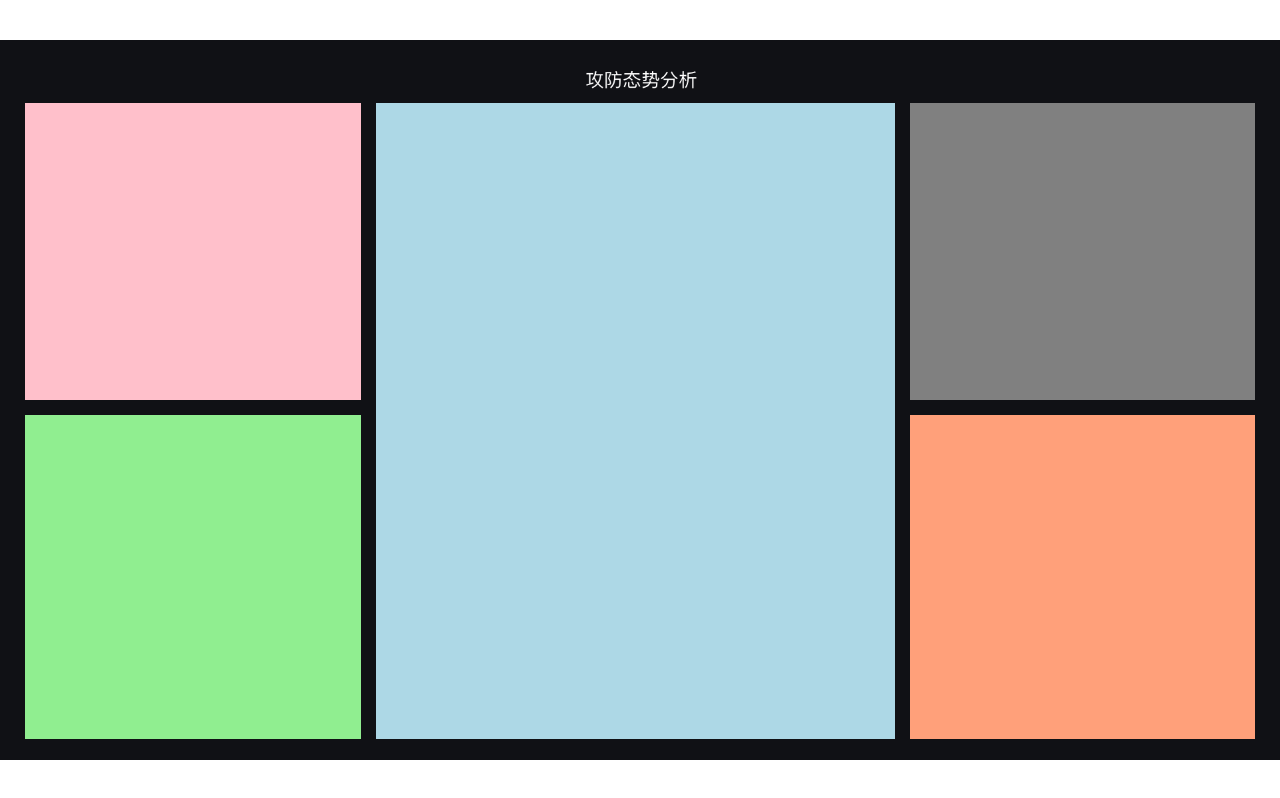
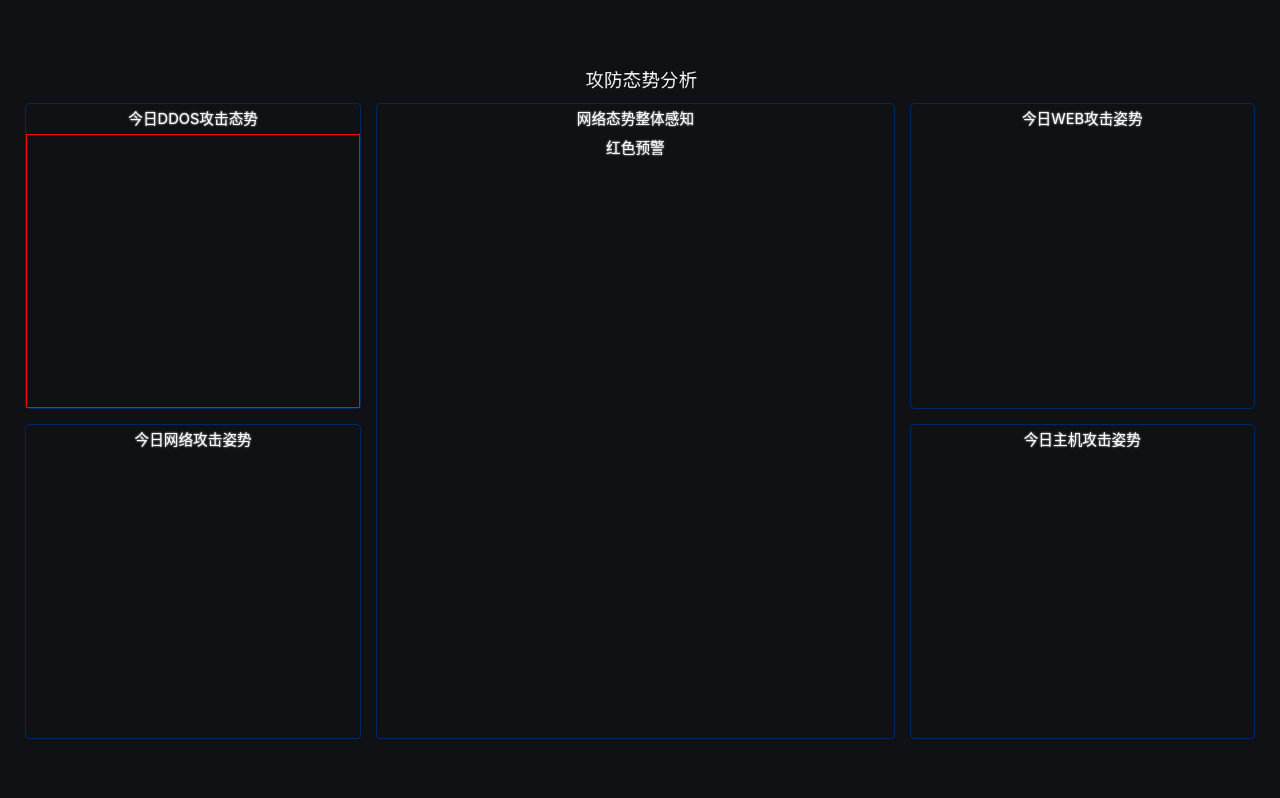
Before and after one commit to Yand-hi/react-echarts, a React (Vite) app: page /#/ in a window 1280 px wide. Built offline with nearby package versions, Linux system fonts and the light colour scheme.

Commit message:
ddos section

```diff
--- a/index.html
+++ b/index.html
@@ -6,6 +6,7 @@
   <meta name="viewport"
     content="width=device-width,initial-scale=1,minimum-scale=1,maximum-scale=1,user-scalable=no,viewport-fit=cover">
   <title>react-echarts</title>
+  <script src="//at.alicdn.com/t/font_3170028_87c4564eozi.js"></script>
   <script>
     const clientWidth = document.documentElement.clientWidth
     const clientHeight = document.documentElement.clientHeight
--- a/src/pages/home.scss
+++ b/src/pages/home.scss
@@ -4,6 +4,7 @@
   flex: 1;
   display: flex;
   flex-direction: column;
+  color: #ffffff;
 
   > header {
     height: px(95);
@@ -21,29 +22,57 @@
     grid-column-gap: 15px;
     grid-row-gap: 15px;
 
+    > section {
+      border: 1px solid #002866;
+      border-radius: 4px;
+      text-align: center;
+
+      h2 {
+        flex-shrink: 0;
+        font-size: px(22);
+        line-height: px(24);
+        padding: px(10) px(28);
+        text-shadow: 0 0 px(3) #ffffff;
+      }
+    }
+
     > .section1 {
       grid-area: box1;
-      background: pink;
     }
 
     > .section2 {
       grid-area: box2;
-      background: lightblue;
     }
 
     > .section3 {
       grid-area: box3;
-      background: grey;
     }
 
     > .section4 {
       grid-area: box4;
-      background: lightgreen;
     }
 
     > .section5 {
       grid-area: box5;
-      background: lightsalmon;
+    }
+
+    .ddos {
+      height: px(456);
+      display: flex;
+      flex-direction: column;
+
+      .chart {
+        flex: 1;
+        border: 1px solid red;
+      }
+    }
+
+    .ddos .web {
+      height: px(456);
+    }
+
+    .net .host {
+      height: px(498);
     }
   }
 }
--- a/src/pages/home.tsx
+++ b/src/pages/home.tsx
@@ -7,11 +7,35 @@ export const Home = () => {
     <div className='home'>
       <header style={{backgroundImage: `url(${header})`}}/>
       <main>
-        <section className="section1"></section>
-        <section className="section2"></section>
-        <section className="section3"></section>
-        <section className="section4"></section>
-        <section className="section5"></section>
+        <section className="section1">
+          <div className="ddos">
+            <h2>今日DDOS攻击态势</h2>
+            <div className="chart"></div>
+          </div>
+        </section>
+        <section className="section2">
+          <div className="perception">
+            <h2>网络态势整体感知</h2>
+          </div>
+          <div className="warning">
+            <h2>红色预警</h2>
+          </div>
+        </section>
+        <section className="section3">
+          <div className="web">
+            <h2>今日WEB攻击姿势</h2>
+          </div>
+        </section>
+        <section className="section4">
+          <div className="net">
+            <h2>今日网络攻击姿势</h2>
+          </div>
+        </section>
+        <section className="section5">
+          <div className="host">
+            <h2>今日主机攻击姿势</h2>
+          </div>
+        </section>
       </main>
     </div>
   );
--- a/src/shared/style.scss
+++ b/src/shared/style.scss
@@ -32,6 +32,7 @@ code {
 body {
   font-family: $font-hei;
   font-size: 16px;
+  background: #101115;
 }
 
 #root {
@@ -46,3 +47,15 @@ body {
   display: flex;
   flex-direction: column;
 }
+
+.icon {
+  width: 1em;
+  height: 1em;
+  vertical-align: -0.15em;
+  fill: currentColor;
+  overflow: hidden;
+}
+
+h1, h2, h3, h4, h5, h6 {
+  font-size: 16px;
+}
```
